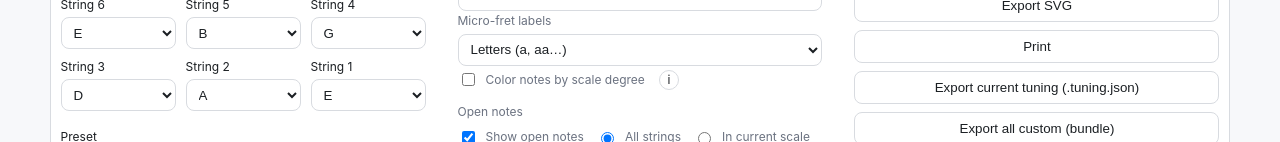
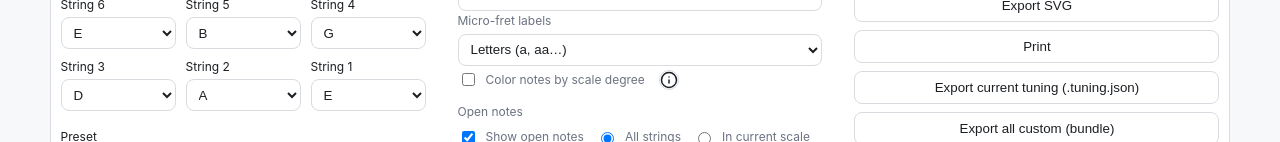
Before and after one commit to DMNerd/tuning-visualizer, a React (Vite) app: page / in a window 1280 px wide. Shown: the part 810-952 px from the top of the page. Built offline with nearby package versions, Linux system fonts and the light colour scheme.

Commit message:
Use react icons for consistency

```diff
--- a/src/components/UI/DisplayControls.jsx
+++ b/src/components/UI/DisplayControls.jsx
@@ -5,6 +5,7 @@ import { LABEL_OPTIONS } from "@/hooks/useLabels";
 import { MICRO_LABEL_STYLES } from "@/utils/fretLabels";
 import { getDegreeColor } from "@/utils/degreeColors";
 import { Tooltip } from "react-tooltip";
+import { FiInfo } from "react-icons/fi";
 
 function DegreeLegend({ k = 7 }) {
   if (!Number.isFinite(k) || k < 1) return null;
@@ -23,7 +24,7 @@ function DegreeLegend({ k = 7 }) {
           );
         })}
       </div>
-      <p>1 = tonic (root color)</p>
+      <p>1 = tonic (root color).</p>
     </div>
   );
 }
@@ -134,7 +135,7 @@ function DisplayControls({
               role="button"
               tabIndex={0}
             >
-              i
+              <FiInfo size={14} aria-hidden="true" />
             </span>
             <Tooltip id="deg-colors-tip" clickable className="tv-tooltip">
               <DegreeLegend k={degreeCount} />
@@ -150,11 +151,7 @@ function DisplayControls({
         >
           <div className="field">
             <span>Open notes</span>
-            <div
-              role="group"
-              aria-label="Open note scope"
-              className="radio-row"
-            >
+            <div role="group" aria-label="Open note scope" className="radio-row">
               <label className="check" htmlFor="showOpen">
                 <input
                   id="showOpen"
```
